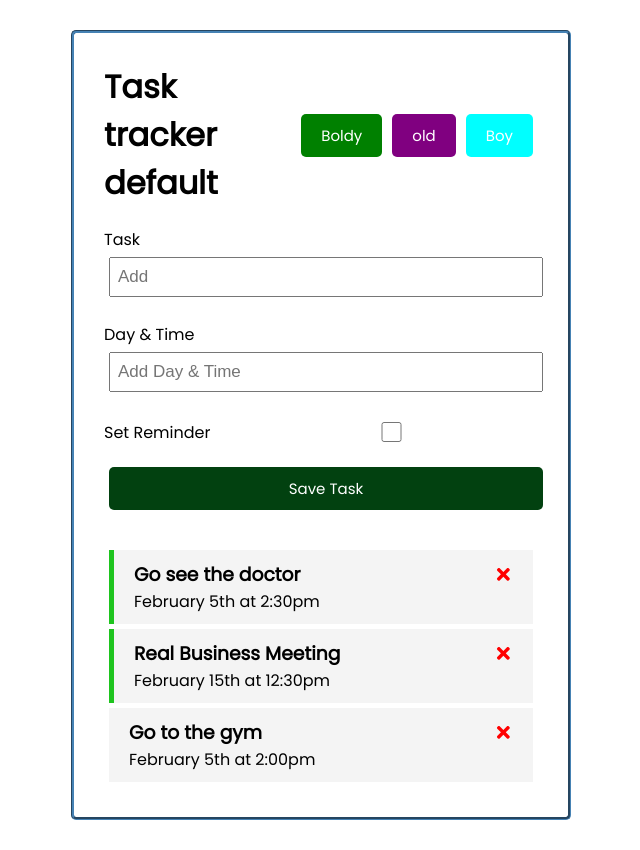
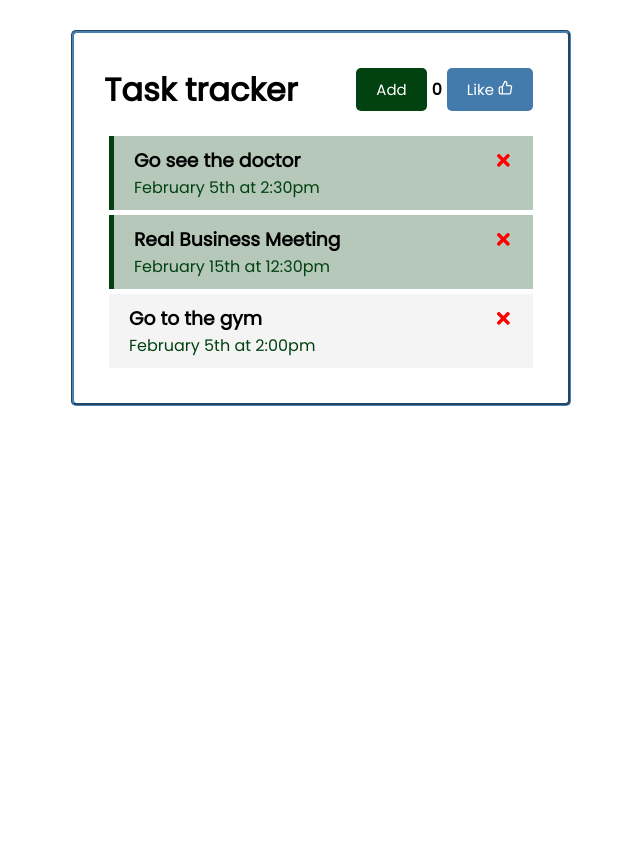
Before and after one commit to Beki-D/react-task-tracker, a React (Create React App) app: page / in a window 1280 px wide. Shown: the whole page, without its empty margins (319-959 px from the left). After the commit the page ends 800 px from the top, so only its background shows below. Built offline with nearby package versions, Linux system fonts and the light colour scheme.

Commit message:
UI almost done!

```diff
--- a/src/App.js
+++ b/src/App.js
@@ -6,8 +6,8 @@ import AddTask from "./components/AddTask"
 import { useState } from "react"
 
 const App = () => {
-  // const name = "Beki"
-
+  const [showAddTasks, setShowAddTasks] = useState(false);
+  const [likeCount, setLikeCount] = useState(0);
   const [tasks, setTasks] = useState([
     {
         id: 1,
@@ -29,34 +29,53 @@ const App = () => {
     }
   ]
   )
-//Add task
-const addTask = (task) => {
-  console.log(task)
+
+  const onAddTasks = () => {setShowAddTasks(!showAddTasks)}
+
+  const onLiked = () => {
+    var newLikeCount = likeCount;
+    newLikeCount= newLikeCount + 1;
+    setLikeCount(newLikeCount);
   }
 
-//Deletes task
+
+  const addTask = (task) => {
+    // My first attempt solution: I used sequential ID
+
+    // let newTasks = [...tasks];
+    // const id = newTasks.length + 1;
+    // task = {id, ...task}
+    // newTasks.push(task);
+    // task.id = newTasks.length;
+    // setTasks(newTasks);
+
+    // Traversy's better solution
+
+    const id = Math.floor(Math.random() * 100000) + 1
+    const newTask = { id, ...task }
+    console.log(newTask)
+    setTasks([...tasks, newTask]);
+  }
+
   const deleteTask = (id) => {
     setTasks(tasks.filter((task) => task.id !== id))
     //console.log('Delete', id)
   }
 
-//Toggle Reminder
   const toggleReminder = (id) => {
     setTasks(tasks.map((task) => task.id === id ? {...task, reminder: !task.reminder} : task
       )
     )
-  //console.log(id)
   }
 
   return (
     <div className="container">
-      <Header/>
-      <AddTask onAdd={addTask}/>
-      {tasks.length>0 ? (
-        <Tasks tasks={tasks} onDelete = {deleteTask} onToggle = {toggleReminder}/>
-        ) : (
-          <p style={{color: 'red'}}>No tasks available!</p>
-        )}
+      <Header showAddTasks={showAddTasks ? 1 : 0} onShowAddTasks={onAddTasks} likeCount={likeCount} onLike={onLiked} />
+      {showAddTasks && <AddTask onAdd={addTask}/>}
+      {(tasks.length > 0) ?
+        (<Tasks tasks={tasks} onDelete = {deleteTask} onToggle = {toggleReminder}/>) :
+        (<p style={{color: 'red'}}>No tasks available!</p>)
+      }
      </div>
   );
 }
--- a/src/components/Button.js
+++ b/src/components/Button.js
@@ -1,9 +1,11 @@
 import PropTypes from 'prop-types'
+import { FiThumbsUp } from 'react-icons/fi'
 
 const Button = ({ color, text, onClick}) => {
     return (
         <button onClick={onClick} className="btn" style={{ backgroundColor: color}}>
-            {text}
+            {text+" "}
+            {text === 'Like' && <FiThumbsUp /> }
         </button>
   )
 }
--- a/src/components/Header.js
+++ b/src/components/Header.js
@@ -1,21 +1,26 @@
 import PropTypes from 'prop-types'
 import Button from './Button'
 
-const Header = ({ title }) => {
-  const onClick = (e) => {
-    console.log(e.target.childNodes[0].data + " clicked!")
-  }
+const Header = ({ title, showAddTasks, onShowAddTasks, likeCount, onLike }) => {
+  // const onClick = (e) => {
+  //   console.log(e.target.childNodes[0].data + " clicked!")
+  // }
+  // const onAdd = (e) => {
+  //   console.log(e.target.childNodes[0].data + " clicked!")
+  // }
   return (
     <header className="header">
         <h1>{title}</h1>
-        <Button color="green" text="Boldy" onClick={onClick}/>
-        <Button color="purple" text="old" onClick={onClick}/>
-        <Button color="cyan" text="Boy" onClick={onClick}/>
+        <div>
+          <Button color={showAddTasks ?  "red" : "#024110"} text={showAddTasks ? "Close" : "Add"} onClick={onShowAddTasks}/>
+          <h4 style={{display:'inline'}}>{likeCount}</h4>
+          <Button color="#437cac" text="Like" onClick={onLike} />
+        </div>
     </header>
   )
 }
 Header.defaultProps = {
-  title : "Task tracker default"
+  title : "Task tracker"
 }
 
 Header.propTypes = {
--- a/src/components/Task.js
+++ b/src/components/Task.js
@@ -12,7 +12,7 @@ const Task = ({ task, onDelete, onToggle }) => {
                 onClick = {() => onDelete(task.id)}
             />
         </h3>
-        <p> {task.day} </p>
+        <p style={{color: 'rgb(2, 65, 16'}}> {task.day} </p>
     </div>
   )
 }
--- a/src/components/Tasks.js
+++ b/src/components/Tasks.js
@@ -3,9 +3,9 @@ import Task from "./Task"
 const Tasks = ({ tasks, onDelete, onToggle }) => {
   return (
     <>
-        {tasks.map((task) => (
-            <Task key={task.id} task={task} onDelete={onDelete} onToggle={onToggle}/>
-        ))}
+      {tasks.map((task) => (
+          <Task key={task.id} task={task} onDelete={onDelete} onToggle={onToggle}/>
+      ))}
     </>
   )
 }
--- a/src/index.css
+++ b/src/index.css
@@ -62,7 +62,8 @@ body {
 }
 
 .task.reminder {
-  border-left: 5px solid rgb(30, 196, 30);
+  border-left: 5px solid rgb(2, 65, 16);;
+  background-color:rgba(2, 65, 16, 0.285);;
 }
 
 .task h3 {
```
Lines whose indentation alone changed are shown as unchanged.
